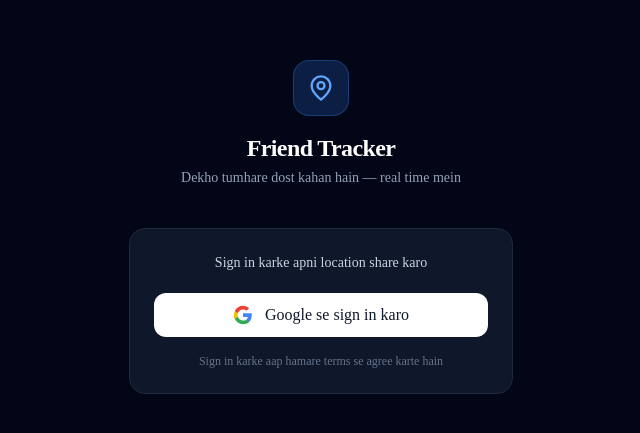
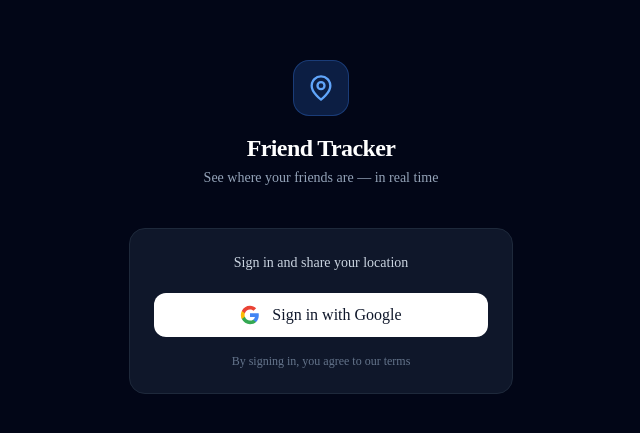
Before and after one commit to Bharat-saini123/location-share, a Next.js app: page /login in a window 1280 px wide. Shown: the part 173-606 px from the top of the page, without its empty margins (319-959 px from the left). Built offline with nearby package versions, Linux system fonts and the light colour scheme; no server answers.

Commit message:
updat text

```diff
--- a/app/login/page.tsx
+++ b/app/login/page.tsx
@@ -33,14 +33,14 @@ export default function LoginPage() {
             Friend Tracker
           </h1>
           <p className="text-slate-400 text-sm mt-1 text-center">
-            Dekho tumhare dost kahan hain — real time mein
+            See where your friends are — in real time
           </p>
         </div>
 
         {/* Card */}
         <div className="bg-slate-900 border border-slate-800 rounded-2xl p-6">
           <p className="text-slate-300 text-sm mb-5 text-center">
-            Sign in karke apni location share karo
+            Sign in and share your location
           </p>
 
           <button
@@ -65,11 +65,11 @@ export default function LoginPage() {
                 d="M12 5.38c1.62 0 3.06.56 4.21 1.64l3.15-3.15C17.45 2.09 14.97 1 12 1 7.7 1 3.99 3.47 2.18 7.07l3.66 2.84c.87-2.6 3.3-4.53 6.16-4.53z"
               />
             </svg>
-            Google se sign in karo
+            Sign in with Google
           </button>
 
           <p className="text-slate-500 text-xs text-center mt-4">
-            Sign in karke aap hamare terms se agree karte hain
+            By signing in, you agree to our terms
           </p>
         </div>
       </div>
```
